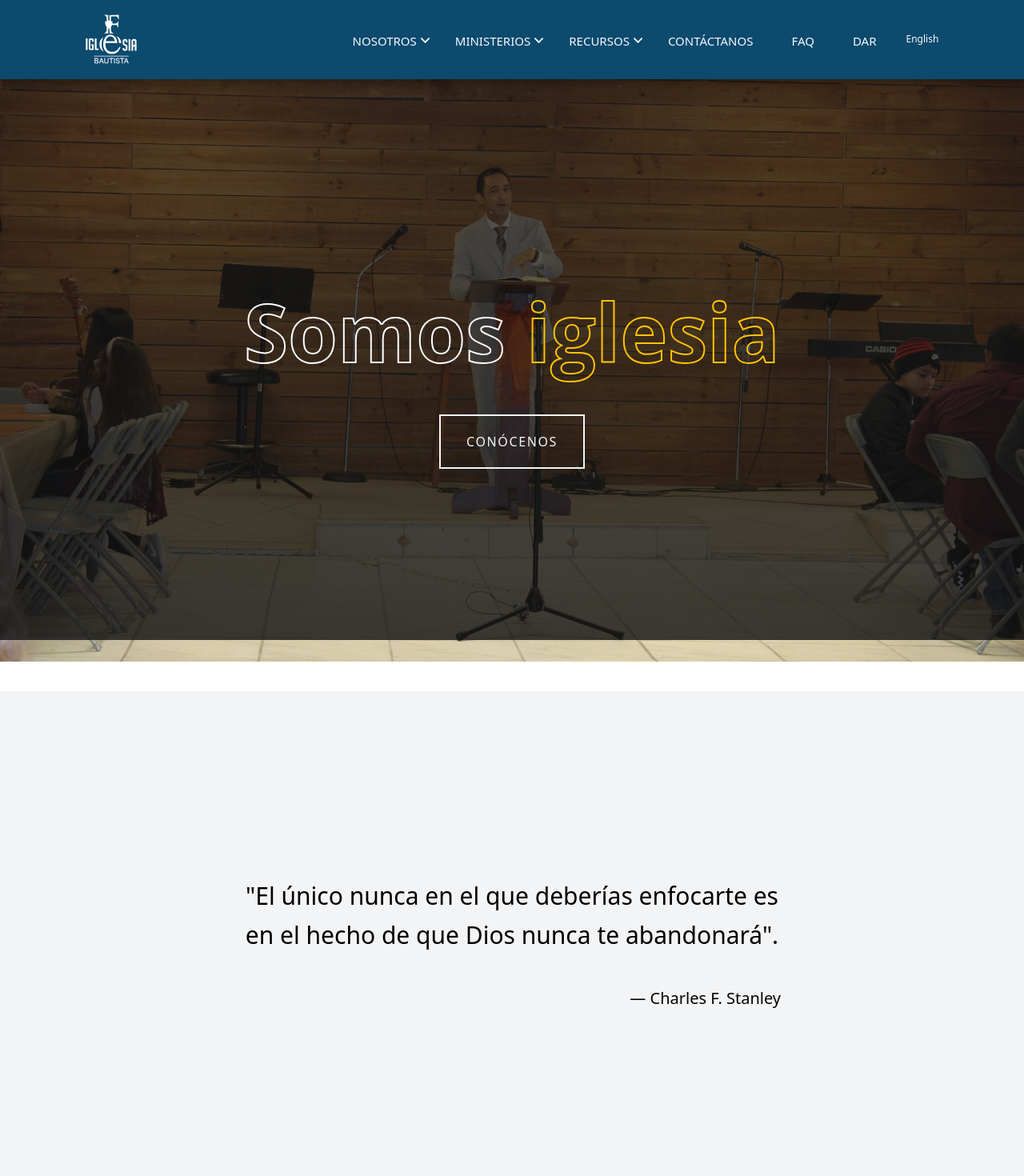
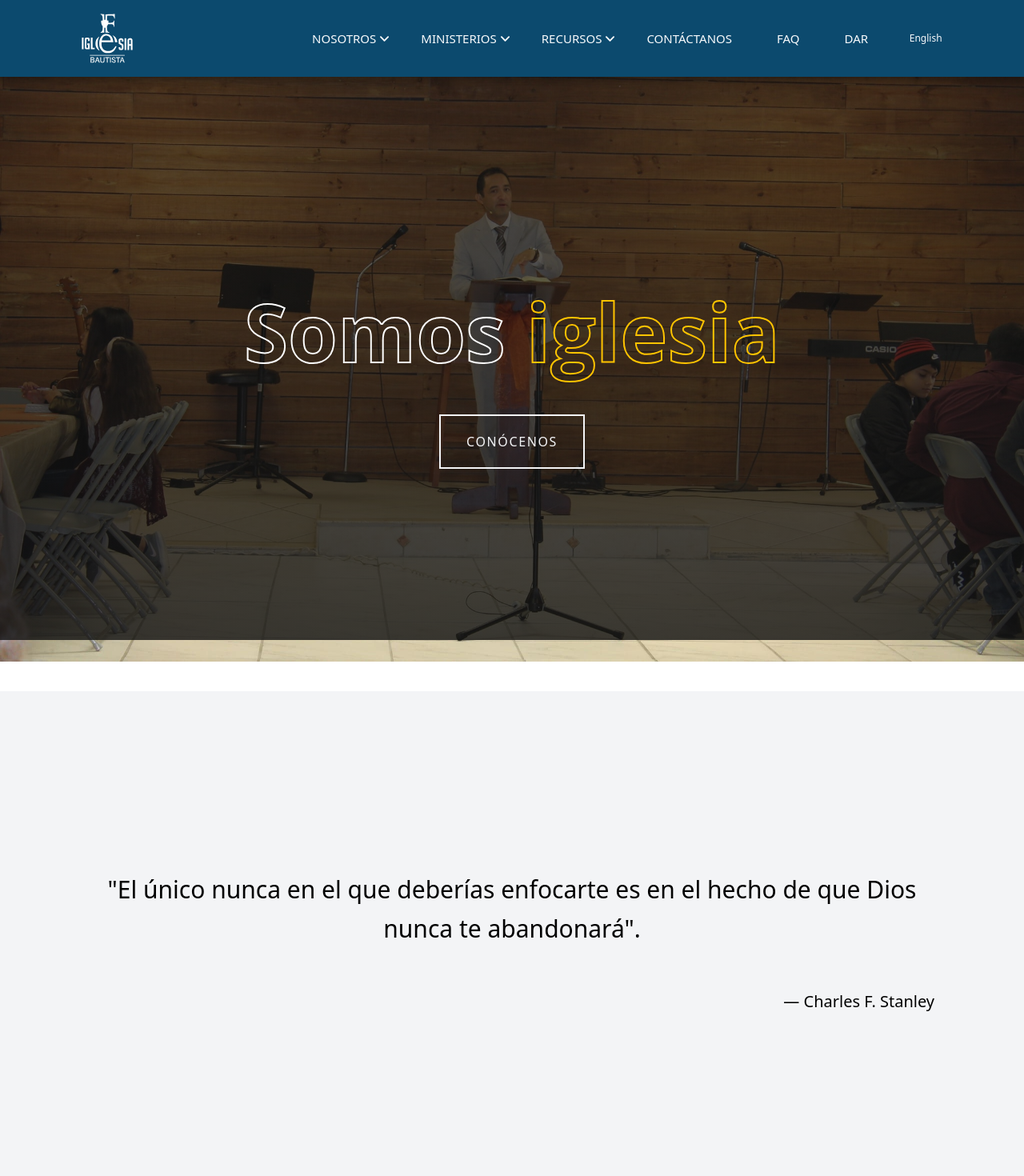
Before and after one commit to drfcozapata/ibfefwtx-app, a Nuxt app: page / in a window 1280 px wide. Shown: the top 1470 px of the page at 80% size. Built offline with nearby package versions, Linux system fonts and the light colour scheme.

Commit message:
Create Home's components; add responsive (partial)

```diff
--- a/app.vue
+++ b/app.vue
@@ -1,6 +1,6 @@
 import { NuxtLayout } from './.nuxt/components';
 <template>
-	<div class="w-full">
+	<div class="w-full relative">
 		<Head>
 			<Meta name="viewport" content="width=device-width, initial-scale=1" />
 			<Link rel="shortcut icon" type="image/png" href="ibfe-c.png" />
--- a/components/Banner1.vue
+++ b/components/Banner1.vue
@@ -1,11 +1,11 @@
 <template>
 	<div class="w-full grid grid-cols-1 bg-gray-100 banner">
-		<div class="p-28 flex flex-col justify-center">
-			<p class="px-48 text-3xl leading-relaxed text-center mb-10">
-				"El único nunca en el que deberías enfocarte es <br />en el hecho de que
-				Dios nunca te abandonará".
+		<div class="flex flex-col justify-center">
+			<p class="leading-relaxed text-center mb-10">
+				"El único nunca en el que deberías enfocarte es en el hecho de que Dios
+				nunca te abandonará".
 			</p>
-			<p class="px-48 text-xl text-right">― Charles F. Stanley</p>
+			<p class="text-right"><span>― Charles F. Stanley</span></p>
 		</div>
 	</div>
 </template>
@@ -14,4 +14,46 @@
 	.banner {
 		height: 630px;
 	}
+	.banner > div {
+		padding: 0 112px;
+	}
+	.banner p {
+		font-size: 30px;
+	}
+	.banner p span {
+		font-size: 20px;
+	}
+	@media screen and (max-width: 992px) {
+		.banner > div {
+			padding: 0 90px;
+		}
+		.banner p {
+			font-size: 27px;
+		}
+		.banner p span {
+			font-size: 19px;
+		}
+	}
+	@media screen and (max-width: 768px) {
+		.banner > div {
+			padding: 0 68px;
+		}
+		.banner p {
+			font-size: 24px;
+		}
+		.banner p span {
+			font-size: 18px;
+		}
+	}
+	@media screen and (max-width: 576px) {
+		.banner > div {
+			padding: 0 56px;
+		}
+		.banner p {
+			font-size: 23px;
+		}
+		.banner p span {
+			font-size: 16px;
+		}
+	}
 </style>
--- a/components/Church.vue
+++ b/components/Church.vue
@@ -23,6 +23,19 @@
 		color: transparent;
 		-webkit-text-stroke: 2px rgb(255, 196, 0);
 	}
+	@media screen and (max-width: 992px) {
+		.text-box h1 {
+			font-size: 90px;
+			text-align: center;
+			line-height: 90px;
+		}
+	}
+	@media screen and (max-width: 768px) {
+		.text-box h1 {
+			font-size: 80px;
+		}
+	}
+
 	/* From uiverse.io by @nikk7007 */
 	button {
 		padding: 1.25rem 2rem;
--- a/components/Navbar.vue
+++ b/components/Navbar.vue
@@ -1,10 +1,8 @@
 <template>
-	<header
-		class="w-full bg-sky-900 text-slate-50 flex items-center fixed z-10 header"
-	>
-		<div class="w-10/12 mx-auto flex items-center justify-between">
+	<header>
+		<div class="header-all">
 			<nav class="navbar">
-				<div>
+				<div class="branding">
 					<nuxt-link to="/">
 						<img
 							class="w-16 h-16"
@@ -13,11 +11,12 @@
 						/>
 					</nuxt-link>
 				</div>
-				<ul class="flex justify-end uppercase font-15">
+				<div class="navigation">
+					<input type="checkbox" class="toggle-menu" />
+					<div class="hamburger"></div>
+					<ul class="menu">
 						<li>
-						<nuxt-link
-							class="pt-10 pb-9 px-6 block relative hover:bg-slate-800"
-							to="/about"
+							<nuxt-link class="block relative hover:bg-slate-800" to="/about"
 								>Nosotros
 								<svg
 									class="fill-current w-4 h-4 arrow"
@@ -28,7 +27,6 @@
 										d="M192 384c-8.188 0-16.38-3.125-22.62-9.375l-160-160c-12.5-12.5-12.5-32.75 0-45.25s32.75-12.5 45.25 0L192 306.8l137.4-137.4c12.5-12.5 32.75-12.5 45.25 0s12.5 32.75 0 45.25l-160 160C208.4 380.9 200.2 384 192 384z"
 									/>
 								</svg>
-							<!-- <IconCaretDown class="arrow" /> -->
 							</nuxt-link>
 							<ul>
 								<li>
@@ -41,7 +39,7 @@
 						</li>
 						<li>
 							<nuxt-link
-							class="pt-10 pb-9 px-6 block relative hover:bg-slate-800"
+								class="block relative hover:bg-slate-800"
 								to="/ministries"
 								>Ministerios
 								<svg
@@ -63,16 +61,22 @@
 								<li>
 									<nuxt-link to="/ministries/teaching">Enseñanza</nuxt-link>
 								</li>
-							<li><nuxt-link to="/ministries/service">Servicio</nuxt-link></li>
 								<li>
-								<nuxt-link to="/ministries/fellowship">Compañerismo</nuxt-link>
+									<nuxt-link to="/ministries/service">Servicio</nuxt-link>
 								</li>
-							<li><nuxt-link to="/ministries/worship">Adoración</nuxt-link></li>
+								<li>
+									<nuxt-link to="/ministries/fellowship"
+										>Compañerismo</nuxt-link
+									>
+								</li>
+								<li>
+									<nuxt-link to="/ministries/worship">Adoración</nuxt-link>
+								</li>
 							</ul>
 						</li>
 						<li>
 							<nuxt-link
-							class="pt-10 pb-9 px-6 block relative hover:bg-slate-800"
+								class="block relative hover:bg-slate-800"
 								to="/resources"
 								>Recursos
 								<svg
@@ -95,29 +99,44 @@
 							</ul>
 						</li>
 						<li>
-						<nuxt-link
-							class="pt-10 pb-9 px-6 block relative hover:bg-slate-800"
-							to="/contact"
+							<nuxt-link class="block hover:bg-slate-800" to="/contact"
 								>Contáctanos
 							</nuxt-link>
 						</li>
 						<li>
-						<nuxt-link
-							class="pt-10 pb-9 px-6 block relative hover:bg-slate-800"
-							to="/faq"
+							<nuxt-link class="block hover:bg-slate-800" to="/faq"
 								>FAQ
 							</nuxt-link>
 						</li>
 						<li>
-						<nuxt-link
-							class="pt-10 pb-9 px-6 block relative hover:bg-slate-800"
-							to="/give"
+							<nuxt-link class="block hover:bg-slate-800" to="/give"
 								>Dar
 							</nuxt-link>
 						</li>
 					</ul>
+					<div class="dropdown-menu">
+						<p>
+							<nuxt-link to="/about">Nosotros </nuxt-link>
+						</p>
+						<p>
+							<nuxt-link to="/ministries">Ministerios </nuxt-link>
+						</p>
+						<p>
+							<nuxt-link to="/resources">Recursos </nuxt-link>
+						</p>
+						<p>
+							<nuxt-link to="/contact">Contáctanos </nuxt-link>
+						</p>
+						<p>
+							<nuxt-link to="/faq">FAQ </nuxt-link>
+						</p>
+						<p>
+							<nuxt-link to="/give">Dar </nuxt-link>
+						</p>
+					</div>
+				</div>
 			</nav>
-			<div class="w-14 flex flex-col items-end">
+			<div class="flex items-center justify-center language">
 				<button
 					v-if="langEs"
 					class="text-xs hover:text-amber-400"
@@ -138,6 +157,8 @@
 </template>
 
 <script setup>
+	import { ref } from 'vue';
+
 	const langEs = ref(true);
 	let isLangEs = true;
 	let isLangEn = false;
@@ -145,26 +166,80 @@
 	const doLangEs = e => {
 		langEs.value = e;
 		isLangEs = !isLangEs;
-		console.log('isLangEs:', isLangEs);
 		isLangEn = !isLangEn;
-		console.log('isLangEn:', isLangEn);
 	};
 </script>
 
 <style scoped>
-	.header {
+	header {
+		background-color: rgb(12, 74, 110);
+		z-index: 99;
+		width: 100%;
+		position: fixed;
+		transition: 0.5s ease all;
+		color: rgb(248, 250, 252);
 		box-shadow: 0 5px 10px #0000004d;
 	}
-	.navbar {
-		display: grid;
-		grid-template-columns: 4fr 8fr;
+	.header-all {
+		width: 84%;
+		margin: 0 auto;
+		display: flex;
+		justify-content: space-between;
+	}
+	@media (max-width: 992px) {
+		.header-all {
+			width: 88%;
+		}
+	}
+	@media (max-width: 768px) {
+		.header-all {
+			width: 92%;
+		}
+	}
+	@media (max-width: 576px) {
+		.header-all {
+			width: 96%;
+		}
+	}
+	nav {
+		position: relative;
+		flex-direction: row;
+		display: flex;
+		justify-content: space-between;
+		height: 96px;
+		transition: 0.5s ease all;
+		width: 94%;
+	}
+	@media (max-width: 992px) {
+		nav {
+			width: 90%;
+		}
+	}
+	.branding {
+		display: flex;
 		align-items: center;
 	}
-	.font-15 {
-		font-size: 15px;
+	.branding img {
+		transition: 0.5s ease all;
+	}
+	.navigation {
+		display: flex;
+		align-items: center;
+	}
+	.menu {
+		display: flex;
+		align-items: center;
+		flex: 1;
+		justify-content: flex-end;
 	}
 	.navbar ul li {
+		font-size: 15px;
+		text-transform: uppercase;
 		position: relative;
+	}
+	.navbar ul li a {
+		padding: 38px 28px;
+		transition: 0.5s ease all;
 	}
 	.navbar ul li a .arrow {
 		display: inline;
@@ -186,10 +261,15 @@
 	.navbar ul li:hover::after {
 		width: 40%;
 	}
+	@media screen and (max-width: 1024px) {
+		.navbar ul li a {
+			padding: 38px 22px;
+		}
+	}
 	.navbar ul li ul {
 		position: absolute;
 		left: 0;
-		width: 180px;
+		width: 190px;
 		background-color: rgb(12 74 110);
 		flex-direction: column;
 		display: none;
@@ -211,4 +291,98 @@
 	.navbar ul li:hover > ul {
 		display: initial;
 	}
+	.hamburger {
+		position: relative;
+		width: 30px;
+		height: 4px;
+		background-color: rgb(248, 250, 252);
+		border-radius: 10px;
+		cursor: pointer;
+		z-index: 2;
+		transition: 0.3s;
+	}
+	.hamburger::before,
+	.hamburger::after {
+		content: '';
+		position: absolute;
+		width: 30px;
+		height: 4px;
+		right: 0;
+		background-color: rgb(248, 250, 252);
+		border-radius: 10px;
+		transition: 0.3s;
+	}
+	.hamburger::before {
+		top: -10px;
+	}
+	.hamburger::after {
+		top: 10px;
+	}
+	.toggle-menu {
+		position: absolute;
+		width: 30px;
+		height: 100%;
+		z-index: 3;
+		cursor: pointer;
+		opacity: 0;
+	}
+	.hamburger,
+	.toggle-menu,
+	.dropdown-menu {
+		display: none;
+	}
+	.navigation input:checked ~ .hamburger {
+		background-color: transparent;
+	}
+	.navigation input:checked ~ .hamburger::before {
+		top: 0;
+		transform: rotate(-45deg);
+	}
+	.navigation input:checked ~ .hamburger::after {
+		top: 0;
+		transform: rotate(45deg);
+	}
+	.navigation input:checked ~ .dropdown-menu {
+		right: 0;
+		box-shadow: -6px 0 10px rgba(0, 0, 0, 0.2);
+	}
+	@media screen and (max-width: 992px) {
+		.hamburger,
+		.toggle-menu {
+			display: block;
+		}
+		.menu {
+			display: none;
+		}
+		.dropdown-menu {
+			display: flex;
+			flex-direction: column;
+			justify-content: flex-start;
+			align-items: center;
+			position: fixed;
+			background-color: rgb(248, 250, 252);
+			color: rgb(12 74 110);
+			top: 96px;
+			right: -300px;
+			width: 100%;
+			max-width: 300px;
+			height: 100%;
+			transition: 0.4s ease-in-out all;
+		}
+		.dropdown-menu p {
+			padding: 30px 0 0 0;
+			line-height: 2;
+			text-transform: uppercase;
+			font-weight: 400;
+		}
+	}
+	@media screen and (max-width: 576px) {
+		.hamburger,
+		.toggle-menu {
+			margin-right: 12px;
+		}
+		.dropdown-menu {
+			max-width: 250px;
+		}
+	}
 </style>
--- a/components/Parallax1b.vue
+++ b/components/Parallax1b.vue
@@ -1,10 +1,10 @@
 <template>
-	<div class="flex flex-col justify-center text-box">
-		<h3 class="px-48 text-3xl italic leading-relaxed text-center mb-10">
-			"La gracia es la aceptación de nosotros por parte de Dios. <br />La fe es
+	<div class="flex flex-col justify-center banner2">
+		<p class="italic leading-relaxed text-center mb-4">
+			"La gracia es la aceptación de nosotros por parte de Dios. La fe es
 			nuestra aceptación de que Dios nos acepta".
-		</h3>
-		<p class="mb-20 px-48 text-xl text-right">― Adrian Rogers</p>
+		</p>
+		<p class="text-right mb-8"><span>― Adrian Rogers</span></p>
 		<nuxt-link to="/ministries" class="flex justify-center">
 			<button>Conoce más</button>
 		</nuxt-link>
@@ -12,15 +12,52 @@
 </template>
 
 <style scoped>
-	.text-box {
+	.banner2 {
 		height: 630px;
 		color: white;
 		font-family: 'Open Sans', sans-serif;
+		padding: 0 112px;
 	}
-	.text-box h1 span {
-		color: transparent;
-		-webkit-text-stroke: 2px rgb(255, 196, 0);
+	.banner2 p {
+		font-size: 30px;
 	}
+	.banner2 p span {
+		font-size: 20px;
+	}
+	@media screen and (max-width: 992px) {
+		.banner2 div {
+			padding: 0 90px;
+		}
+		.banner2 p {
+			font-size: 27px;
+		}
+		.banner2 p span {
+			font-size: 19px;
+		}
+	}
+	@media screen and (max-width: 768px) {
+		.banner2 div {
+			padding: 0 68px;
+		}
+		.banner2 p {
+			font-size: 24px;
+		}
+		.banner2 p span {
+			font-size: 18px;
+		}
+	}
+	@media screen and (max-width: 576px) {
+		.banner2 div {
+			padding: 0 40px;
+		}
+		.banner2 p {
+			font-size: 23px;
+		}
+		.banner2 p span {
+			font-size: 16px;
+		}
+	}
+
 	/* From uiverse.io by @nikk7007 */
 	button {
 		padding: 1.25rem 2rem;
```
Also changed, not shown: components/People.vue (+72 -2 lines). Lines whose indentation alone changed are shown as unchanged.
